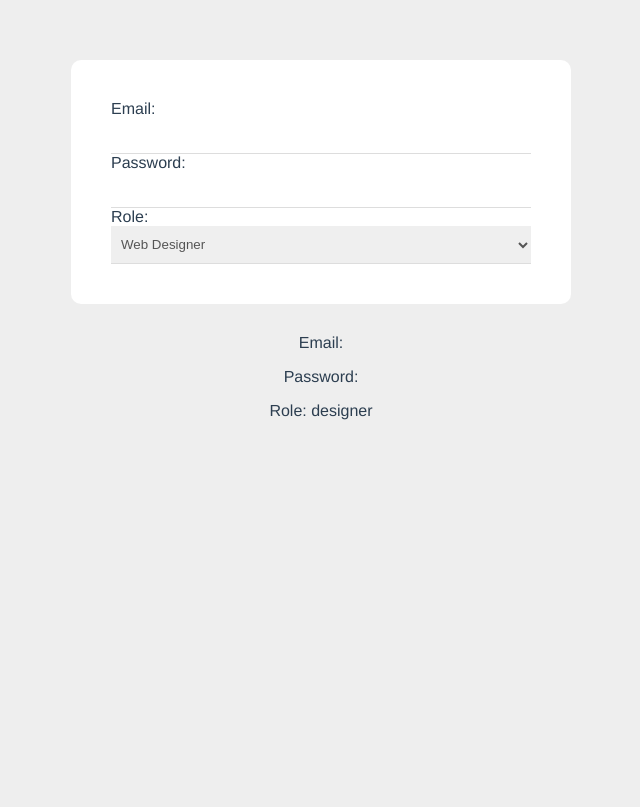
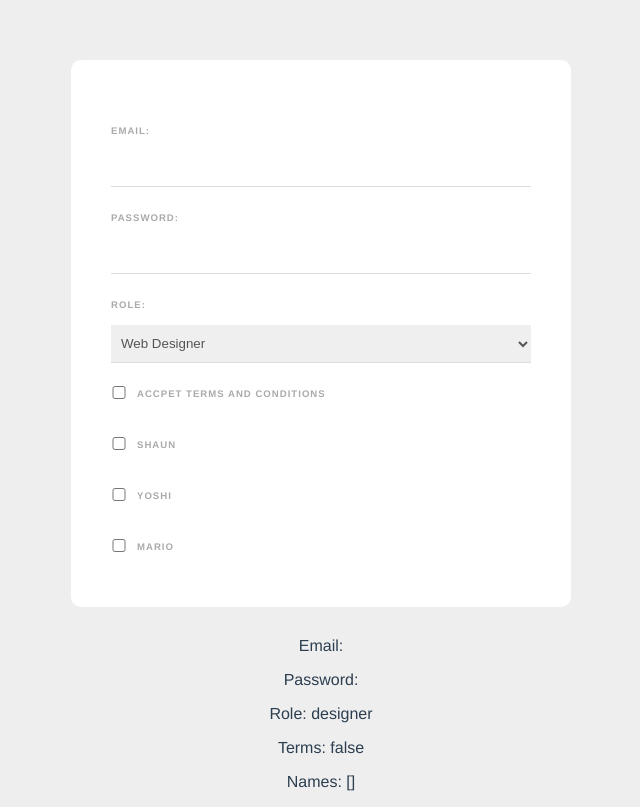
Before and after one commit to JYuwoody/Vue, a Vue app in the folder web-form/: page / in a window 1280 px wide. Shown: the whole page, without its empty margins (319-959 px from the left). Built offline with nearby package versions, Linux system fonts and the light colour scheme.

Commit message:
Checkboxes

```diff
--- a/web-form/src/components/SignupForm.vue
+++ b/web-form/src/components/SignupForm.vue
@@ -12,10 +12,30 @@
         <option value="designer">Web Designer</option>
     </select>
 
+    <div class="terms">
+        <input type="checkbox" v-model="terms" required>
+        <label>Accpet terms and conditions</label>
+    </div>
+
+    <div>
+        <input type="checkbox" value="shaun" v-model="names">
+        <label>Shaun</label>
+    </div>
+    <div>
+        <input type="checkbox" value="yoshi" v-model="names">
+        <label>Yoshi</label>
+    </div>
+    <div>
+        <input type="checkbox" value="mario" v-model="names">
+        <label>Mario</label>
+    </div>
+
   </form>
   <p>Email: {{ email }}</p>
   <p>Password: {{ password }}</p>
   <p>Role: {{ role }}</p>
+  <p>Terms: {{ terms }}</p>
+  <p>Names: {{ names }}</p>
 </template>
 
 <script>
@@ -24,7 +44,9 @@
         return {
             email: '',
             password: '',
-            role: 'designer'
+            role: 'designer',
+            terms: false,
+            names: []
         }
     }
 }
@@ -39,7 +61,7 @@
         padding: 40px;
         border-radius: 10px;
     }
-    lable {
+    label {
         color: #aaa;
         display: inline-block;
         margin: 25px 0 15px;
@@ -57,4 +79,12 @@
         border-bottom: 1px solid #ddd;
         color: #555;
     }
+    input[type="checkbox"] {
+        display: inline-block;
+        width: 16px;
+        margin: 0 10px 0 0;
+        border: none;
+        position: relative;
+        top: 2px;
+    }
 </style>
```
